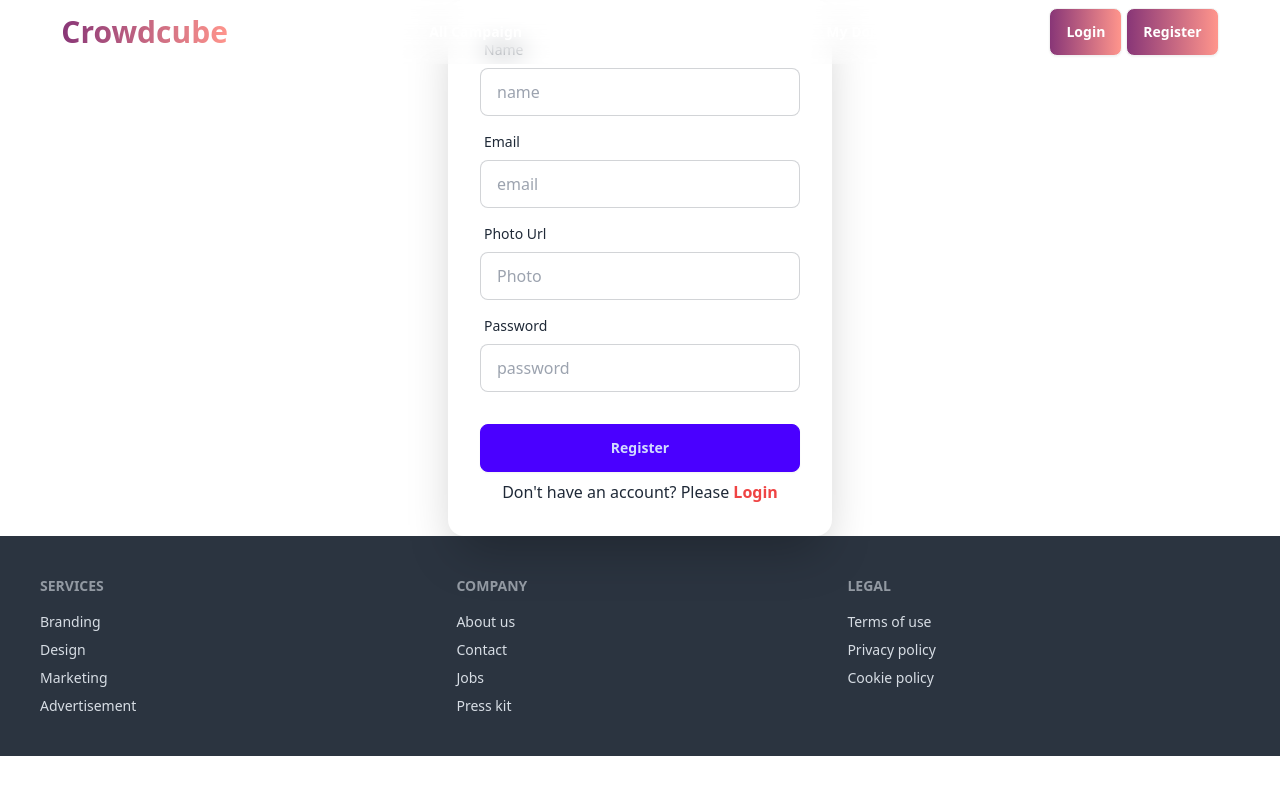
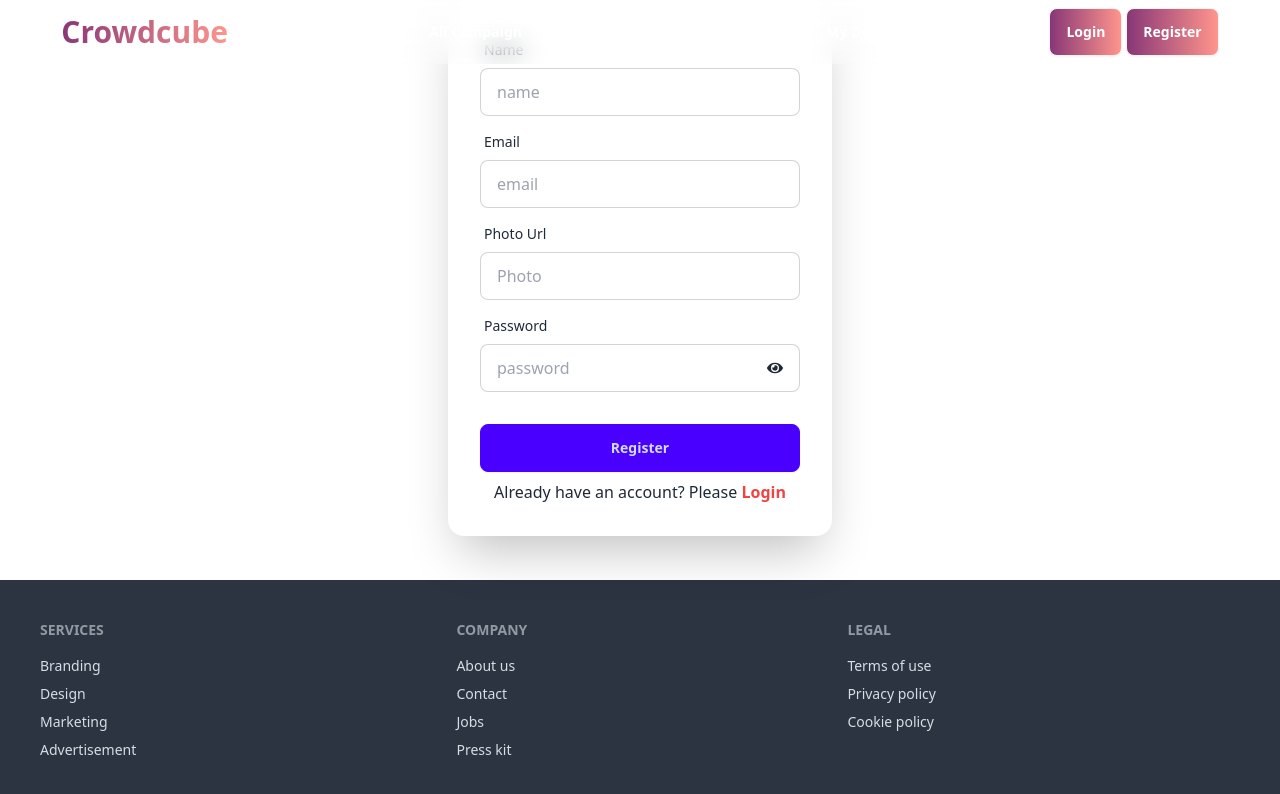
Before and after one commit to Sadia492/crowdcube, a React (Vite) app: page /register in a window 1280 px wide. Shown: the top 794 px of the page. Built offline with nearby package versions, Linux system fonts and the light colour scheme; no server answers.

Commit message:
password validation added

```diff
--- a/package.json
+++ b/package.json
@@ -15,9 +15,11 @@
     "firebase": "^11.0.2",
     "react": "^18.3.1",
     "react-dom": "^18.3.1",
+    "react-icons": "^5.4.0",
     "react-router-dom": "^6.28.0",
     "react-simple-typewriter": "^5.0.1",
     "react-slick": "^0.30.2",
+    "react-toastify": "^10.0.6",
     "slick-carousel": "^1.8.1",
     "sweetalert2": "^11.14.5"
   },
--- a/src/components/Login.jsx
+++ b/src/components/Login.jsx
@@ -1,10 +1,13 @@
-import React, { useContext } from "react";
+import React, { useContext, useState } from "react";
 import { authContext } from "../AuthProvider/AuthProvider";
 import { Link, useLocation, useNavigate } from "react-router-dom";
+import { toast } from "react-toastify";
+import { FaEye, FaEyeSlash } from "react-icons/fa";
 
 export default function Login() {
   const { signInUser, setUser, signInWithGoogle } = useContext(authContext);
   const navigate = useNavigate();
+  const [show, setShow] = useState(false);
   const location = useLocation();
   const handleLogin = (e) => {
     e.preventDefault();
@@ -20,6 +23,7 @@ export default function Login() {
         navigate(location?.state ? location?.state : "/");
       })
       .catch((error) => {
+        toast.error(error.code);
         console.log(error);
       });
   };
@@ -54,19 +58,26 @@ export default function Login() {
             <label className="label">
               <span className="label-text">Password</span>
             </label>
-            <input
-              type="password"
-              name="password"
-              placeholder="password"
-              className="input input-bordered"
-              required
-            />
+            <label className="input input-bordered flex  justify-between items-center gap-2">
+              <input
+                type={show ? "text" : "password"}
+                name="password"
+                placeholder="password"
+                className=""
+                required
+              />
+
+              <button onClick={() => setShow(!show)} type="button" className="">
+                {show ? <FaEyeSlash></FaEyeSlash> : <FaEye></FaEye>}
+              </button>
+            </label>
             <label className="label">
               <a href="#" className="label-text-alt link link-hover">
                 Forgot password?
               </a>
             </label>
           </div>
+
           <div className="form-control mt-6">
             <button className="btn btn-primary">Login</button>
           </div>
--- a/src/components/Register.jsx
+++ b/src/components/Register.jsx
@@ -1,18 +1,32 @@
-import React, { useContext } from "react";
+import React, { useContext, useState } from "react";
 import { authContext } from "../AuthProvider/AuthProvider";
 import { Link } from "react-router-dom";
+import { toast } from "react-toastify";
+import { FaEye, FaEyeSlash } from "react-icons/fa";
 
 export default function Register() {
   const { createUser, setUser, updateUser, setLoading } =
     useContext(authContext);
+  const [show, setShow] = useState(false);
+  const [error, setError] = useState("");
   const handleRegister = (e) => {
     e.preventDefault();
+    setError("");
     const form = e.target;
     const name = form.name.value;
     const email = form.email.value;
     const photo = form.photo.value;
     const password = form.password.value;
-    const data = { name, email, photo, password };
+    if (!/[A-Z]/.test(password)) {
+      return setError("Password must contain at least one uppercase letter");
+    }
+    if (!/[a-z]/.test(password)) {
+      return setError("Password must contain at least one lowercase letter");
+    }
+    if (password.length < 6) {
+      return setError("Password must contain at least 6 characters");
+    }
+
     createUser(email, password)
       .then((result) => {
         console.log(result.user);
@@ -22,7 +36,7 @@ export default function Register() {
           console.log("profile updated");
         });
       })
-      .catch((error) => console.log(error))
+      .catch((error) => toast.error(error.code))
       .finally(() => setLoading(false));
   };
 
@@ -70,19 +84,25 @@ export default function Register() {
             <label className="label">
               <span className="label-text">Password</span>
             </label>
-            <input
-              type="password"
-              name="password"
-              placeholder="password"
-              className="input input-bordered"
-              required
-            />
+            <label className="input input-bordered flex  justify-between items-center gap-2">
+              <input
+                type={show ? "text" : "password"}
+                name="password"
+                placeholder="password"
+                className=""
+                required
+              />
+              <button onClick={() => setShow(!show)} type="button" className="">
+                {show ? <FaEyeSlash></FaEyeSlash> : <FaEye></FaEye>}
+              </button>
+            </label>
           </div>
           <div className="form-control mt-6">
             <button className="btn btn-primary">Register</button>
           </div>
+          {error && <p className="text-red-500 text-center">{error}</p>}
           <p className="text-center">
-            Don't have an account? Please{" "}
+            Already have an account? Please{" "}
             <Link className="text-red-500 font-bold" to="/login">
               Login
             </Link>
--- a/src/layout/MainLayout.jsx
+++ b/src/layout/MainLayout.jsx
@@ -3,16 +3,19 @@ import { Outlet } from "react-router-dom";
 import { authContext } from "../AuthProvider/AuthProvider";
 import Navbar from "../components/Navbar";
 import Footer from "../components/Footer";
+import { ToastContainer } from "react-toastify";
+import "react-toastify/dist/ReactToastify.css";
 
 export default function MainLayout() {
   const { user } = useContext(authContext);
   return (
     <div className="">
       <Navbar></Navbar>
-      <div className="min-h-[calc(100vh-284px)]">
+      <div className="min-h-[calc(100vh-220px)]">
         <Outlet></Outlet>
       </div>
       <Footer></Footer>
+      <ToastContainer />
     </div>
   );
 }
```
Also changed, not shown: 1 other file (tests, documents, lock files or other folders).
